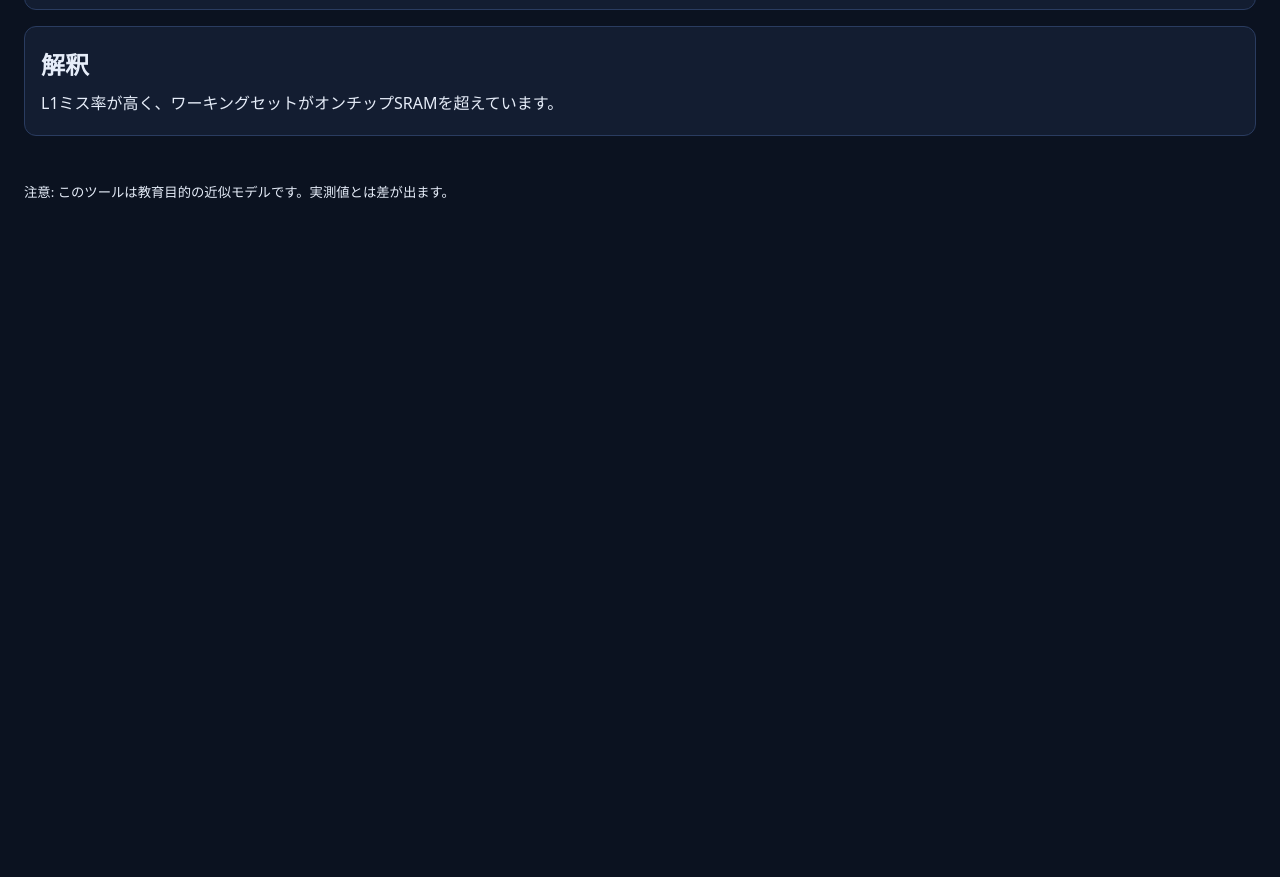
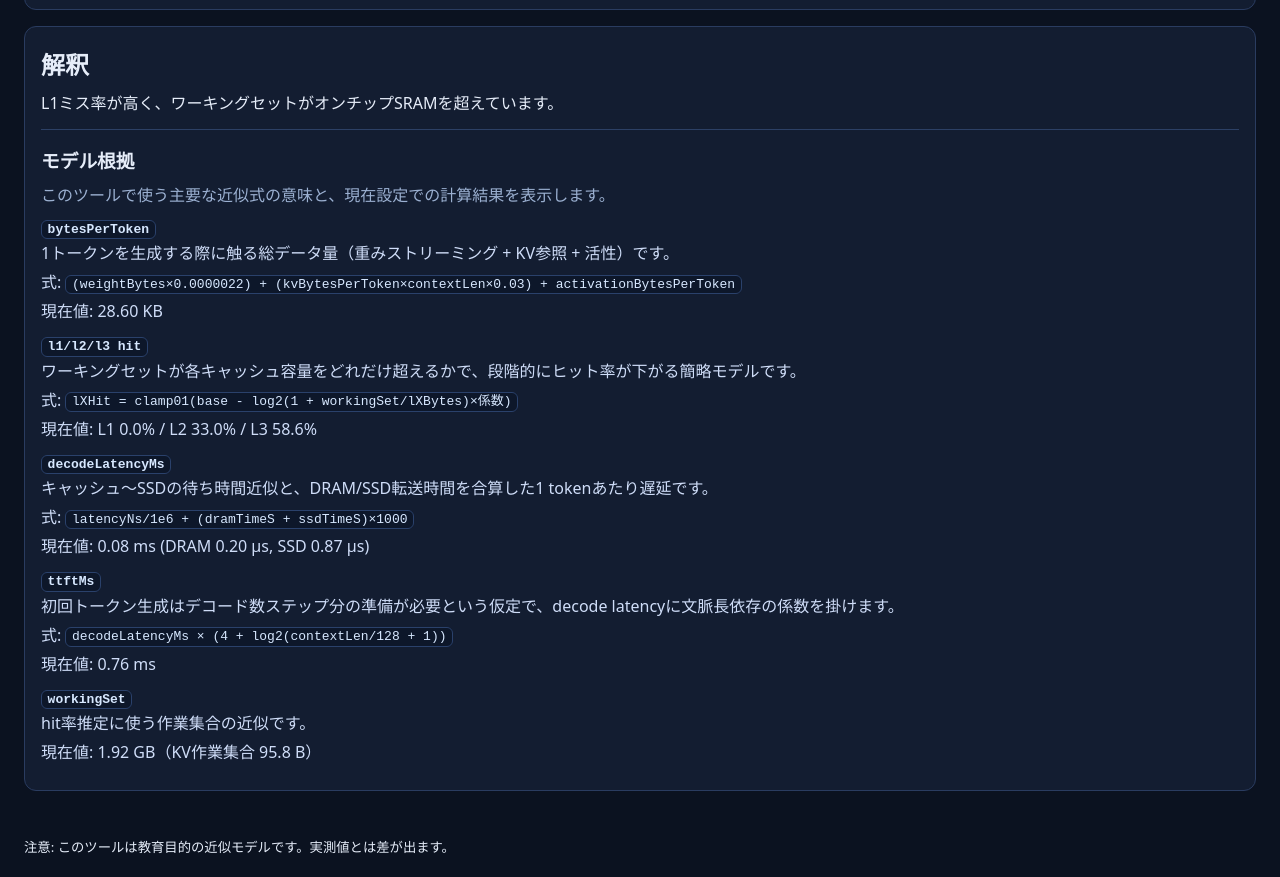
Before and after one commit to AtsushiKoda/codex-playground-, a plain HTML site: page index.html in a window 1280 px wide. Shown: the part 1568-2445 px from the top of the page. Before the commit the page ends 1790 px from the top, so only its background shows below. Drawn offline with Linux system fonts and the light colour scheme.

Commit message:
Add model rationale section with live formula breakdown

```diff
--- a/app.js
+++ b/app.js
@@ -17,6 +17,7 @@ const ui = {
   flowBars: document.getElementById("flowBars"),
   cacheTableBody: document.getElementById("cacheTableBody"),
   narrative: document.getElementById("narrative"),
+  modelRationaleList: document.getElementById("modelRationaleList"),
   archDiagram: document.getElementById("archDiagram"),
   scopeButtons: Array.from(document.querySelectorAll(".scope-btn")),
   cacheStatsPanel: document.querySelector(".cache-stats"),
@@ -233,6 +234,7 @@ function compute() {
   const ssdUtil = clamp01((ssdAccess / Math.max(1, decodeLatencyMs / 1000)) / ssdBw);
 
   return {
+    workingSet, bytesPerToken, dramTimeS, ssdTimeS, kvWorkingSet,
     l1Hit, l2Hit, l3Hit,
     l1Miss, l2Miss, l3Miss,
     l1Access, l2Access, l3Access, dramAccess, ssdAccess,
@@ -252,11 +254,69 @@ function pct(v) {
   return `${(v * 100).toFixed(1)}%`;
 }
 
+function fmtMs(v) {
+  return `${v.toFixed(2)} ms`;
+}
+
+function fmtSec(v) {
+  if (v < 0.001) return `${(v * 1e6).toFixed(2)} µs`;
+  if (v < 1) return `${(v * 1e3).toFixed(2)} ms`;
+  return `${v.toFixed(3)} s`;
+}
+
 function bottleneckLabel(m) {
   if (m.ssdAccess > m.dramAccess * 0.35 || m.ssdUtil > 0.75) return "I/O-bound (SSD)";
   if (m.dramUtil > 0.7 || m.l3Miss > 0.35) return "Memory-bound (DRAM)";
   if (m.l2Miss > 0.4) return "Cache-thrashing (L2/L3)";
   return "Compute寄り (on-chip SRAM活用)";
+}
+
+function renderModelRationale(metrics) {
+  if (!ui.modelRationaleList) return;
+
+  const items = [
+    {
+      title: "bytesPerToken",
+      explanation: "1トークンを生成する際に触る総データ量（重みストリーミング + KV参照 + 活性）です。",
+      formula: "(weightBytes×0.0000022) + (kvBytesPerToken×contextLen×0.03) + activationBytesPerToken",
+      value: fmtBytes(metrics.bytesPerToken)
+    },
+    {
+      title: "l1/l2/l3 hit",
+      explanation: "ワーキングセットが各キャッシュ容量をどれだけ超えるかで、段階的にヒット率が下がる簡略モデルです。",
+      formula: "lXHit = clamp01(base - log2(1 + workingSet/lXBytes)×係数)",
+      value: `L1 ${pct(metrics.l1Hit)} / L2 ${pct(metrics.l2Hit)} / L3 ${pct(metrics.l3Hit)}`
+    },
+    {
+      title: "decodeLatencyMs",
+      explanation: "キャッシュ〜SSDの待ち時間近似と、DRAM/SSD転送時間を合算した1 tokenあたり遅延です。",
+      formula: "latencyNs/1e6 + (dramTimeS + ssdTimeS)×1000",
+      value: `${fmtMs(metrics.decodeLatencyMs)} (DRAM ${fmtSec(metrics.dramTimeS)}, SSD ${fmtSec(metrics.ssdTimeS)})`
+    },
+    {
+      title: "ttftMs",
+      explanation: "初回トークン生成はデコード数ステップ分の準備が必要という仮定で、decode latencyに文脈長依存の係数を掛けます。",
+      formula: "decodeLatencyMs × (4 + log2(contextLen/128 + 1))",
+      value: fmtMs(metrics.ttftMs)
+    }
+  ];
+
+  const fragment = document.createDocumentFragment();
+  for (const item of items) {
+    const dt = document.createElement("dt");
+    dt.innerHTML = `<code>${item.title}</code>`;
+    const dd = document.createElement("dd");
+    dd.innerHTML = `${item.explanation} <span class="formula">式: <code>${item.formula}</code></span> <span class="current-value">現在値: ${item.value}</span>`;
+    fragment.append(dt, dd);
+  }
+
+  const wsDt = document.createElement("dt");
+  wsDt.innerHTML = "<code>workingSet</code>";
+  const wsDd = document.createElement("dd");
+  wsDd.innerHTML = `hit率推定に使う作業集合の近似です。 <span class="current-value">現在値: ${fmtBytes(metrics.workingSet)}（KV作業集合 ${fmtBytes(metrics.kvWorkingSet)}）</span>`;
+  fragment.append(wsDt, wsDd);
+
+  ui.modelRationaleList.replaceChildren(fragment);
 }
 
 function createFlowRow(label) {
@@ -520,6 +580,7 @@ function updateUI() {
   if (narrative.length === 0) narrative.push("現在の設定ではL1-L3再利用が効いており、比較的安定した推論です。");
 
   ui.narrative.textContent = narrative.join(" ");
+  renderModelRationale(m);
 }
 
 function applyHardwareProfile(profileKey) {
--- a/index.html
+++ b/index.html
@@ -130,6 +130,13 @@
       <section class="panel explanation">
         <h2>解釈</h2>
         <p id="narrative"></p>
+        <section class="model-rationale" aria-labelledby="modelRationaleHeading">
+          <h3 id="modelRationaleHeading">モデル根拠</h3>
+          <p class="model-rationale__intro">
+            このツールで使う主要な近似式の意味と、現在設定での計算結果を表示します。
+          </p>
+          <dl id="modelRationaleList" class="model-rationale__list"></dl>
+        </section>
       </section>
     </main>
 
--- a/style.css
+++ b/style.css
@@ -242,3 +242,42 @@ th, td {
 .bad { color: var(--bad); }
 .warn { color: var(--warn); }
 .good { color: var(--good); }
+
+.model-rationale {
+  margin-top: 0.9rem;
+  padding-top: 0.8rem;
+  border-top: 1px solid #2c4065;
+}
+
+.model-rationale__intro {
+  color: var(--muted);
+}
+
+.model-rationale__list {
+  margin: 0.45rem 0 0;
+}
+
+.model-rationale__list dt {
+  margin-top: 0.6rem;
+  font-weight: 700;
+}
+
+.model-rationale__list dd {
+  margin: 0.2rem 0 0.55rem 0;
+  color: #cfddf8;
+  line-height: 1.55;
+}
+
+.model-rationale__list code {
+  color: #d7e8ff;
+  background: #0d172a;
+  border: 1px solid #2a416b;
+  border-radius: 6px;
+  padding: 0.08rem 0.35rem;
+}
+
+.formula,
+.current-value {
+  display: block;
+  margin-top: 0.25rem;
+}
```
Also changed, not shown: README.md.
